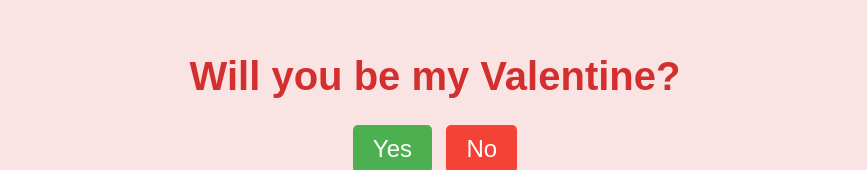
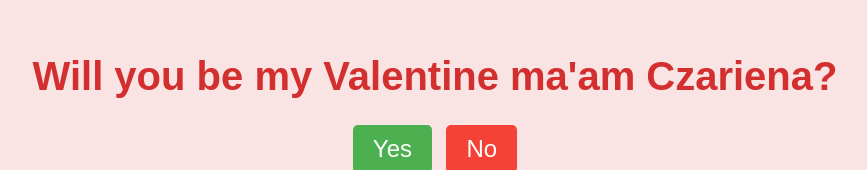
Before and after one commit to korbylicious/for-ma-am-czariena, a plain HTML site: page index.html in a window 1280 px wide. Shown: the part 138-308 px from the top of the page, without its empty margins (205-1072 px from the left). Drawn offline with Linux system fonts and the light colour scheme; no server answers.

Commit message:
Add files via upload

```diff
--- a/index.html
+++ b/index.html
@@ -8,7 +8,7 @@
 </head>
 <body>
     <div class="container">
-        <h1>Will you be my Valentine?</h1>
+        <h1>Will you be my Valentine ma'am Czariena?</h1>
         <div class="buttons">
             <button class="yes-button" onclick="handleYesClick()">Yes</button>
             <button class="no-button" onclick="handleNoClick()">No</button>
```
